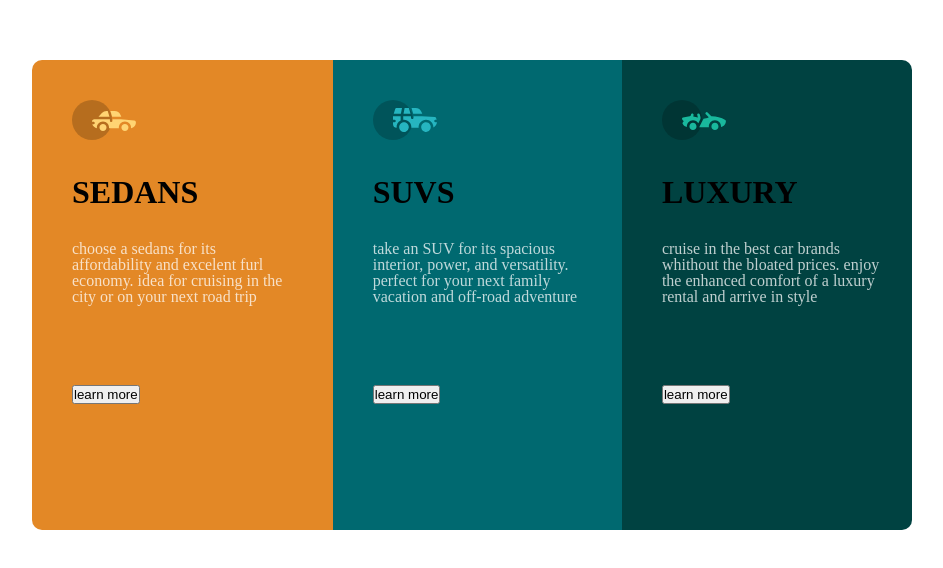
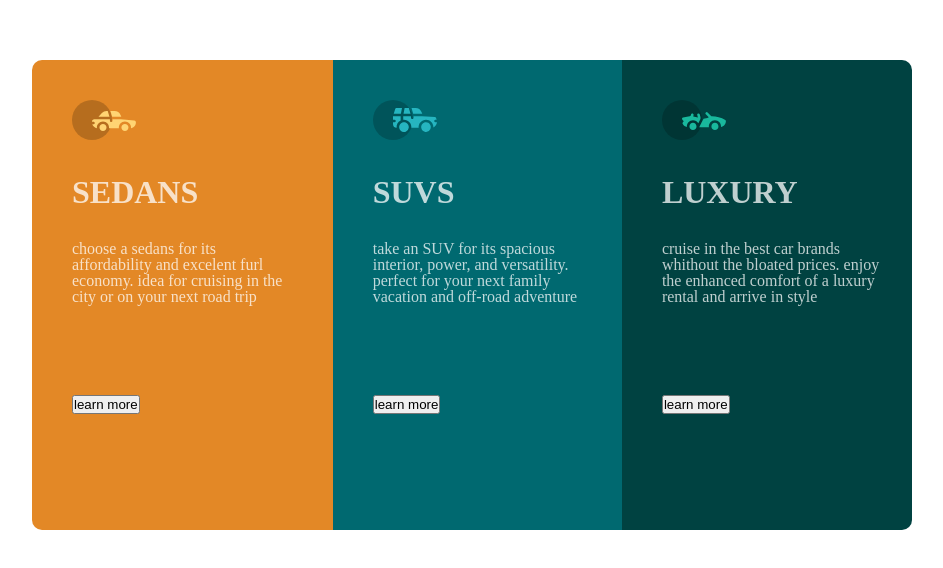
Before and after one commit to josuethetika/3-column-preview-card-component, a plain HTML site: page index.html in a window 1280 px wide. Shown: the part 120-688 px from the top of the page, without its empty margins (188-1131 px from the left). Drawn offline with Linux system fonts and the light colour scheme.

Commit message:
new update

```diff
--- a/index.html
+++ b/index.html
@@ -13,19 +13,19 @@
             <div class="icon"><img src="./images/icon-sedans.svg" alt=""></div>
             <h1>SEDANS</h1>
             <P>choose a sedans for its affordability and excelent furl economy. idea for cruising in the city or on your next road trip</P>
-            <div class="button"><button>learn more</button></div>
+            <div class="button-1"><button>learn more</button></div>
          </div>
         <div class="second-card">
             <div class="icon"><img src="./images/icon-suvs.svg" alt=""></div>
             <h1>SUVS</h1>
                 <p>take an SUV for its spacious interior, power, and versatility. perfect for your next family vacation and off-road adventure</p>
-            <div class="button"><button>learn more</button></div>
+            <div class="button-2"><button>learn more</button></div>
         </div>
         <div class="third-card">
             <div class="icon"><img src="./images/icon-luxury.svg" alt=""></div>
             <h1>LUXURY</h1>
             <p>cruise in the best car brands whithout the bloated prices. enjoy the enhanced comfort of a luxury rental and arrive in style   </p>
-            <div class="button"><button>learn more</button></div>
+            <div class="button-3"><button>learn more</button></div>
         </div>
     </div>
 
--- a/style.css
+++ b/style.css
@@ -38,6 +38,7 @@ body{
 }
 h1{
     margin:30px 0 0 0;
+    color:hsla(0, 0%, 100%, 0.75);
 }
 p{
     margin:30px 0 0 0 ;
@@ -45,5 +46,6 @@ p{
     color: hsla(0, 0%, 100%, 0.75);
 }
 button{
-    margin-top: 80px;
+    margin-top: 90px;
+    height: 20%;
 }
```
